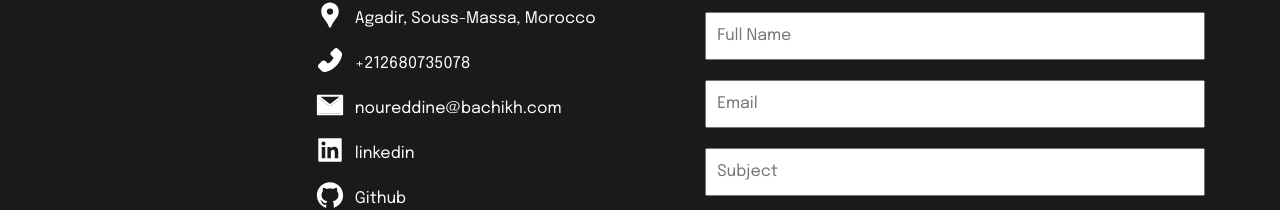
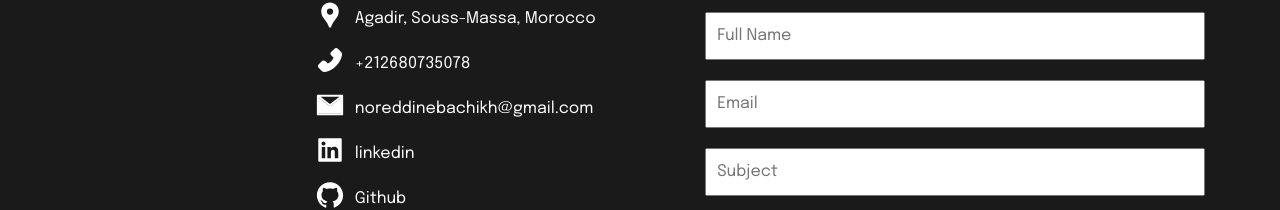
Before and after one commit to noureba/noureba, a Next.js app: page / in a window 1280 px wide. Shown: the part 2511-2721 px from the top of the page. Built offline with nearby package versions, Linux system fonts and the light colour scheme.

Commit message:
info edit

```diff
--- a/components/Contact.js
+++ b/components/Contact.js
@@ -38,18 +38,18 @@ function Contact() {
               </i>
               Agadir, Souss-Massa, Morocco
             </a>
-            <a href="tel:212680735078" className={`${linkStyle.link}`}>
+            <a href="tel:+212680735078" className={`${linkStyle.link}`}>
               <i>
                 <AiFillPhone />
               </i>
               +212680735078
             </a>
 
-            <a href="mailto:nourddinebachikh@gmail.com" className={`${linkStyle.link}`}>
+            <a href="mailto:noreddinebachikh@gmail.com" className={`${linkStyle.link}`}>
               <i>
                 <AiTwotoneMail />
               </i>
-              noureddine@bachikh.com
+              noreddinebachikh@gmail.com
             </a>
             <a href="https://www.linkedin.com/in/noureddine-bachikh-0aa681224/" target="_blank" className={`${linkStyle.link}`}>
               <i>
--- a/components/SideBar.js
+++ b/components/SideBar.js
@@ -35,7 +35,7 @@ function SideBar() {
           <a href="https://www.linkedin.com/in/noureddine-bachikh-0aa681224/" target="_blank"><i className={linkStyle.social}><AiFillLinkedin/></i></a>
           <a href="https://github.com/noureba" target="_blank"><i className={linkStyle.social}><AiFillGithub/></i></a>
           <a href="https://twitter.com/NBachikh" target="_blank"><i className={linkStyle.social}><AiFillTwitterCircle/></i></a>
-          <a href="mailto:nourddinebachikh@gmail.com" target="_blank"><i className={linkStyle.social}><AiTwotoneMail/></i></a>
+          <a href="mailto:noreddinebachikh@gmail.com" target="_blank"><i className={linkStyle.social}><AiTwotoneMail/></i></a>
       </div>
     </div>
   );
```
